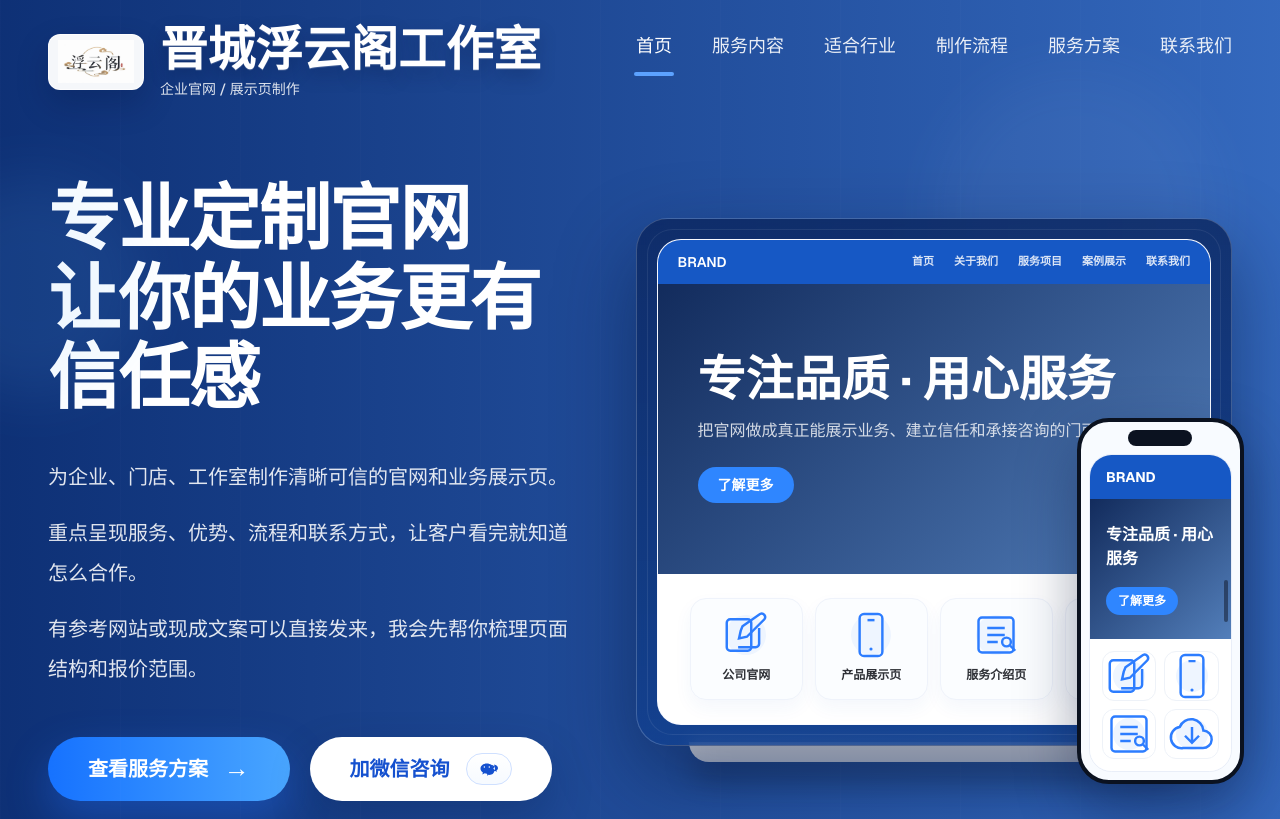
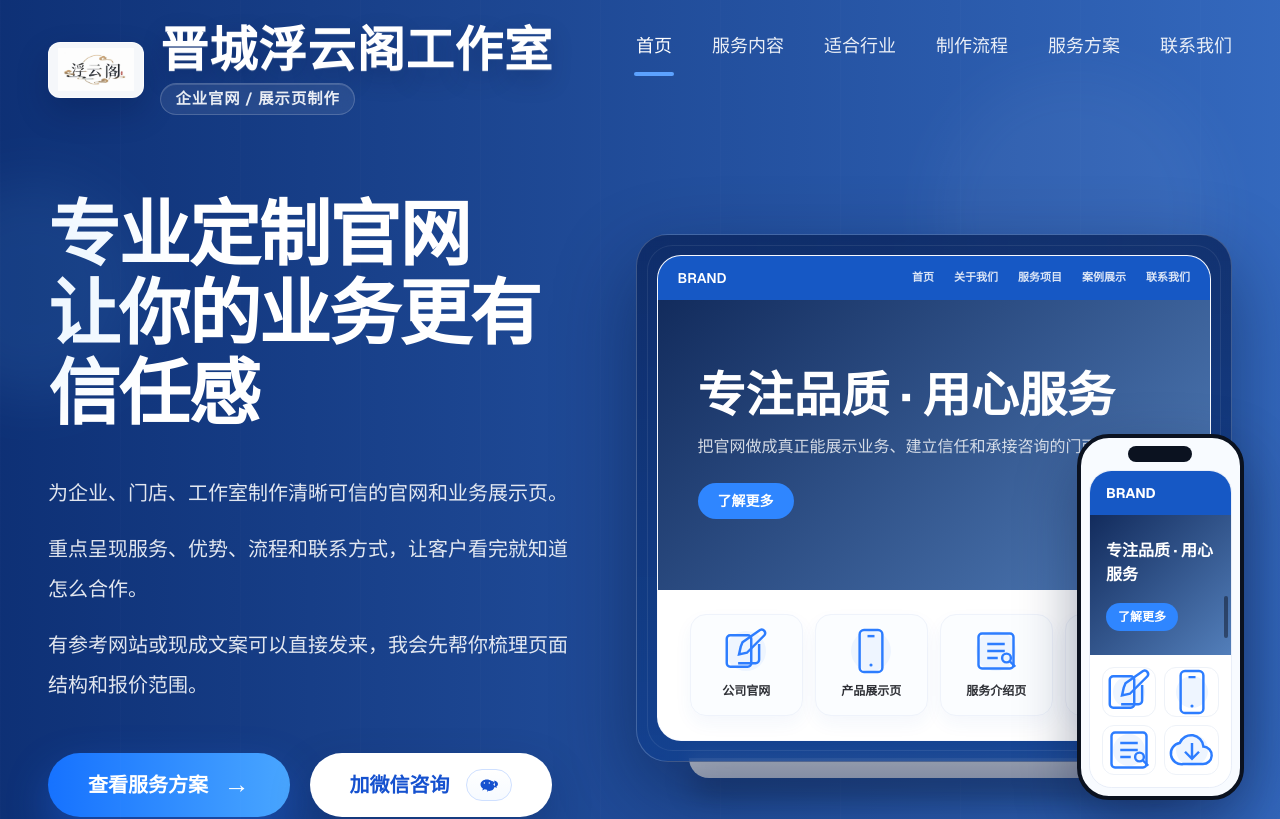
Before and after one commit to SueJianjian/personal-site, a Next.js app: page / in a window 1280 px wide. Shown: the top 819 px of the page. Built offline with nearby package versions, Linux system fonts and the light colour scheme.

Commit message:
Refine hero brand lockup

```diff
--- a/src/app/globals.css
+++ b/src/app/globals.css
@@ -58,24 +58,48 @@ body::selection {
   background: rgba(255, 255, 255, 0.2);
 }
 
+.brand-lockup {
+  display: flex;
+  flex-direction: column;
+  gap: 0.5rem;
+}
+
 .brand-mark {
   display: inline-block;
   color: #ffffff;
-  font-size: clamp(1.65rem, 3.72vw, 3rem);
+  font-size: clamp(1.7rem, 3.78vw, 3.08rem);
   font-weight: 900;
-  line-height: 1.08;
+  line-height: 1.02;
 }
 
 .brand-mark__text {
   display: inline-block;
-  padding: 0;
+  padding: 0.02em 0;
   color: #ffffff;
-  letter-spacing: 0;
+  letter-spacing: 0.015em;
   background: none;
   -webkit-text-stroke: 0;
   text-shadow:
     0 1px 0 rgba(255, 255, 255, 0.18),
-    0 8px 18px rgba(1, 18, 56, 0.28);
+    0 10px 24px rgba(1, 18, 56, 0.24);
+}
+
+.brand-submark {
+  display: inline-flex;
+  align-items: center;
+  align-self: flex-start;
+  min-height: 2rem;
+  border-radius: 999px;
+  border: 1px solid rgba(255, 255, 255, 0.18);
+  background: rgba(255, 255, 255, 0.08);
+  padding: 0.35rem 0.9rem;
+  color: rgba(255, 255, 255, 0.9);
+  font-size: 0.96rem;
+  font-weight: 600;
+  letter-spacing: 0.06em;
+  line-height: 1;
+  backdrop-filter: blur(10px);
+  box-shadow: inset 0 1px 0 rgba(255, 255, 255, 0.14);
 }
 
 .brand-logo-tile {
@@ -272,6 +296,17 @@ svg {
     font-size: clamp(1.45rem, 8vw, 2.15rem);
   }
 
+  .brand-lockup {
+    gap: 0.35rem;
+  }
+
+  .brand-submark {
+    min-height: 1.8rem;
+    padding: 0.32rem 0.7rem;
+    font-size: 0.82rem;
+    letter-spacing: 0.05em;
+  }
+
   .brand-logo-tile {
     height: 3rem;
     width: 5rem;
--- a/src/app/page.tsx
+++ b/src/app/page.tsx
@@ -336,13 +336,13 @@ export default function Home() {
                   priority
                 />
               </div>
-              <div>
+              <div className="brand-lockup">
                 <p className="brand-mark" aria-label={siteContent.brand.title}>
-                  <span className="brand-mark__text" data-text={siteContent.brand.title}>
+                  <span className="brand-mark__text">
                     {siteContent.brand.title}
                   </span>
                 </p>
-                <p className="mt-1 text-sm font-medium text-white/85">{siteContent.brand.slogan}</p>
+                <p className="brand-submark">{siteContent.brand.slogan}</p>
               </div>
             </div>
             <nav className="hidden items-center gap-10 pt-2 text-lg font-medium lg:flex">
```
